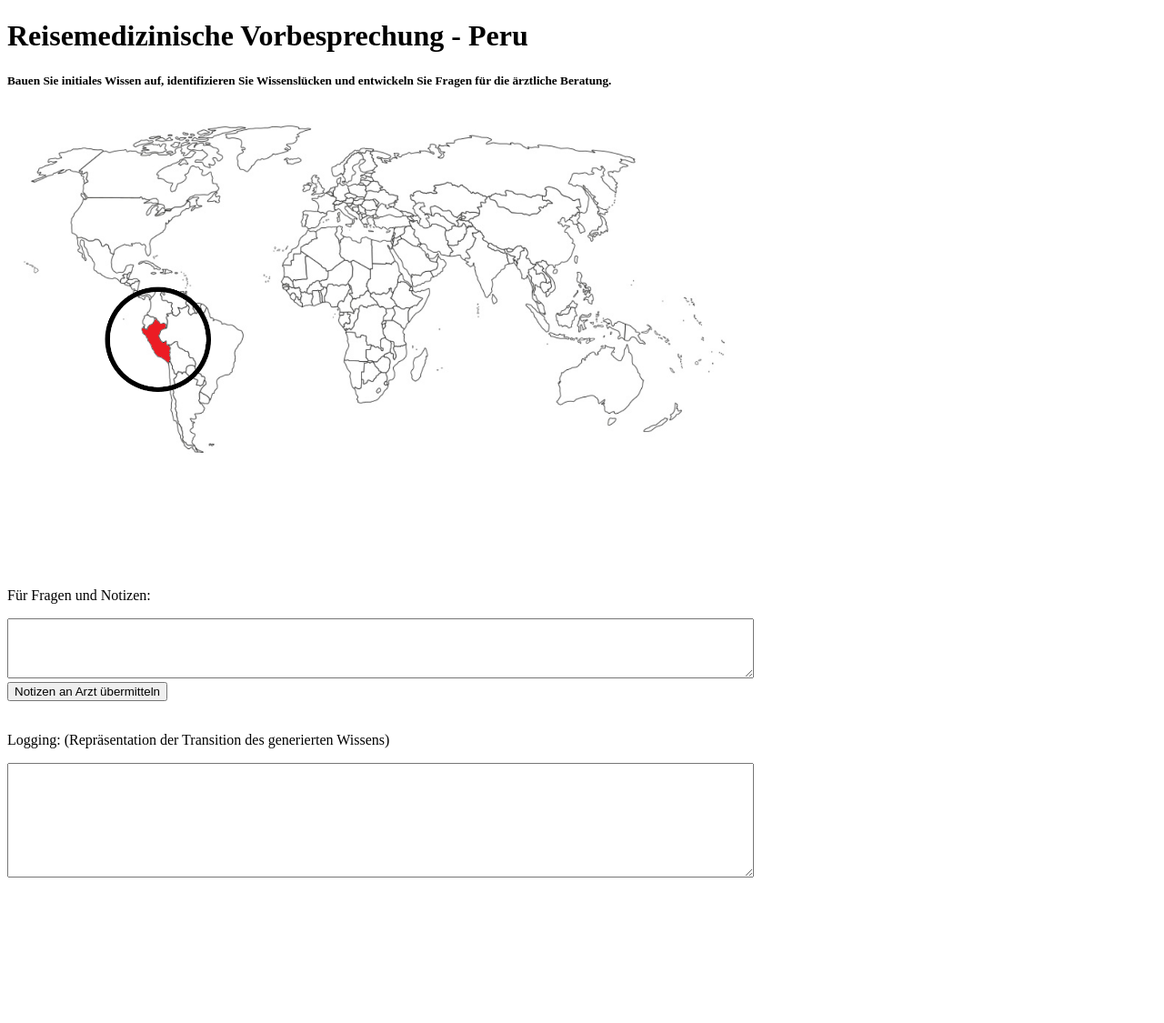
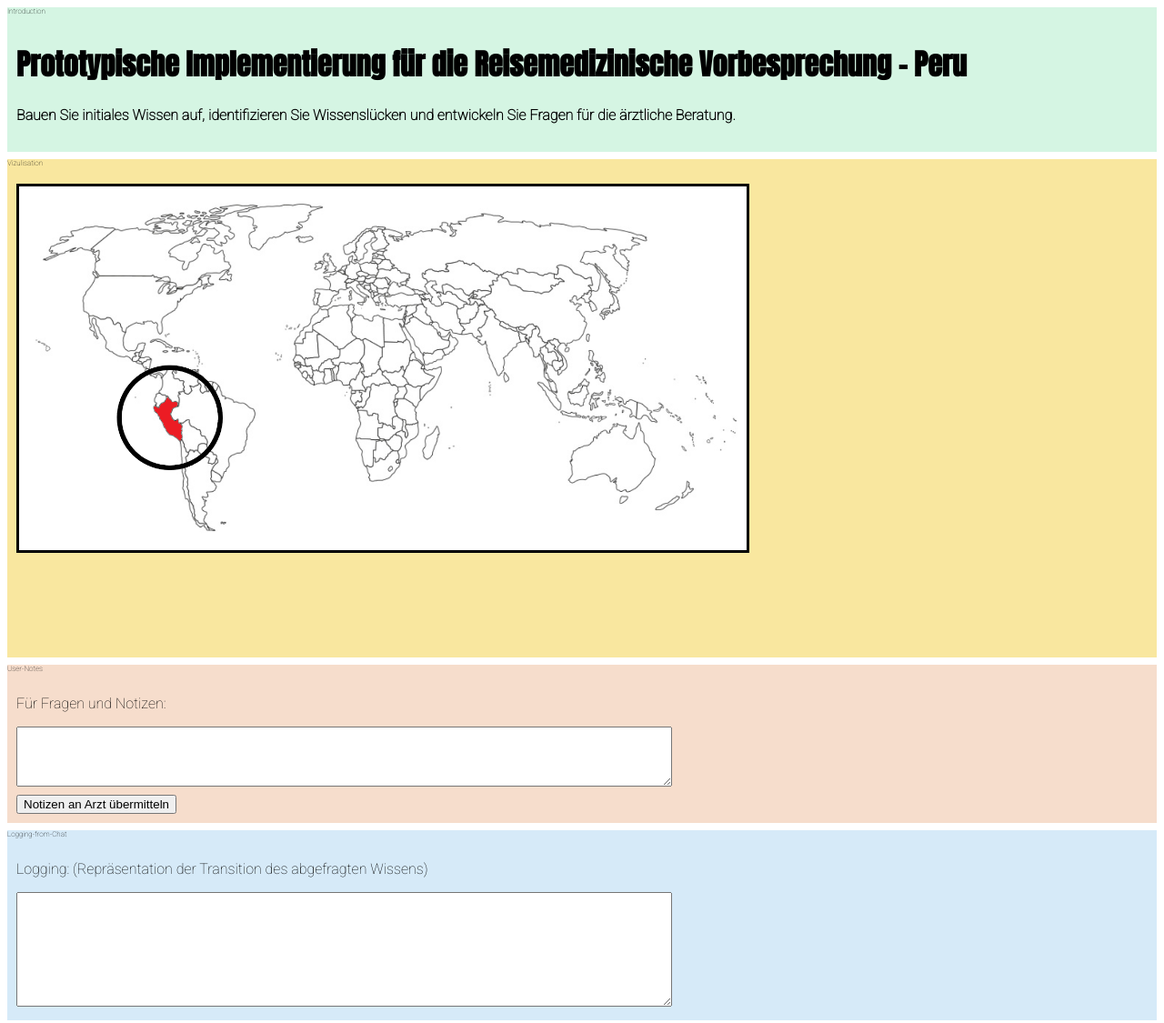
Before and after one commit to tomytud/travel-medical-chat-consultant, a plain HTML site: page index.html in a window 1280 px wide. Shown: the whole page at 91% size. Before the commit the page ends 977 px from the top, so only its background shows below. Drawn offline with nearby package versions, Linux system fonts and the light colour scheme.

Commit message:
css anpassungen

```diff
--- a/css/custom.css
+++ b/css/custom.css
@@ -1,3 +1,28 @@
+body {
+  font-family: 'Anton', serif;
+}
+
+img
+{border-style: solid;
+ border-color: black;
+ }
+
+h4
+{
+   font-family: 'Roboto', sans-serif;
+}
+
+p
+{
+   font-family: 'Roboto', sans-serif;
+}
+
+textarea
+{
+   font-family: 'Roboto', sans-serif;
+}
+
+
 /* hide buttons on initial page*/
 input.show_later {
                   visibility: hidden;
@@ -6,3 +31,43 @@ input.show_later {
 p.show_later {
                   visibility: hidden;
 }
+
+.top{
+font-size: 8px;
+padding: 0px;
+}
+
+.content{
+padding: 10px;
+padding-top: 0px;
+display: inline-block;
+}
+
+.content-left{
+padding: 10px;
+display: inline-block;
+vertical-align: top;
+}
+.content-right{
+padding: 10px;
+padding-right: 5%;
+display: inline-block;
+vertical-align: top;
+float: right;
+}
+
+.intro-top{
+background-color:  #d5f5e3 ;
+}
+
+.grafic-top{
+background-color:  #f9e79f ;
+}
+
+.note-top{
+background-color:  #f6ddcc ;
+}
+
+.logging-top{
+background-color: #d6eaf8;
+}
--- a/index.html
+++ b/index.html
@@ -3,6 +3,12 @@
 <head>
     <meta charset="UTF-8">
     <meta name="viewport" content="width=device-width, height=device-height, initial-scale=1.0, user-scalable=yes">
+    <link rel="preconnect" href="https://fonts.googleapis.com">
+    <link rel="preconnect" href="https://fonts.gstatic.com" crossorigin>
+    <link href="https://fonts.googleapis.com/css2?family=Anton&display=swap" rel="stylesheet">
+    <link rel="preconnect" href="https://fonts.googleapis.com">
+    <link rel="preconnect" href="https://fonts.gstatic.com" crossorigin>
+    <link href="https://fonts.googleapis.com/css2?family=Roboto:wght@100&display=swap" rel="stylesheet">
     <title>travel agent</title>
 
     <!--import of the lightbox lib-->
@@ -18,7 +24,7 @@
       intent="WELCOME"
       agent-id="b99f3e32-d35d-42b6-aea6-baf751964346"
       language-code="de"
-      chat-title="Assistent der Reisemedizin"
+      chat-title="Chat-Assistent der Reisemedizin"
       chat-icon="graphics/chatbot/tomy.png"
       expand="True"
     ></df-messenger>
@@ -33,38 +39,53 @@
 </head>
 <body>
 
- <h1>Reisemedizinische Vorbesprechung - Peru</h1>
- <h5>Bauen Sie initiales Wissen auf, identifizieren Sie Wissenslücken und entwickeln Sie Fragen für die ärztliche Beratung.</h5>
+<div class="intro-top">
+    <p class="top" >Introduction</p>
+    <div class="content">
+    <h1>Prototypische Implementierung für die Reisemedizinische Vorbesprechung - Peru</h1>
+    <h4>Bauen Sie initiales Wissen auf, identifizieren Sie Wissenslücken und entwickeln Sie Fragen für die ärztliche Beratung.</h4>
+    </div>
+</div>
+
+
+<div class="grafic-top">
+    <p class="top" >Vizulisation</p>
+     <div class="content-left">
         <a class="example-image-link" id="imagelink" href="graphics/maps_by_country/peru.png" data-lightbox="example-1">
         <img class="example-image" id="myImg" src="graphics/maps_by_country/peru.png" width="800" height="400">
         </a>
-
         <p class="show_later" id="description" >Hinweis: Für eine vergrößerte und detailierte Darstellung Bild anklicken.</p>
-
         <br>
-
         <input type="submit" class="show_later" id="vaccination_button" value="Impftabelle" onclick="getvaccination()">
         <input type="submit"  class="show_later" id="malaria_button" value="Malaria Karte" onclick="getmalaria()">
         <input type="submit"  class="show_later" id="malaria_table_button" value="Malaria Prophylaxe" onclick="getmalariatable()">
         <input type="submit" class="show_later" id="yellowfever_button" value="Gelbfieber Karte" onclick="getyellowfever()">
+     </div>
+    <div class="content-right">
+        <!--integrated chatbot
+        <iframe width="800" height="400"
+            src="https://console.dialogflow.com/api-client/demo/embedded/b99f3e32-d35d-42b6-aea6-baf751964346">
+        </iframe>
+        -->
+    </div>
+</div>
+<div class="note-top">
+    <p class="top" >User-Notes</p>
+     <div  class="content" >
+         <p>Für Fragen und Notizen:</p>
+         <textarea id="textArea" rows="4" cols="100"></textarea>
+         <br>
+         <input type="submit" value="Notizen an Arzt übermitteln">
+     </div>
+</div>
 
- <br>
- <br>
-
-  <p>Für Fragen und Notizen:</p>
-
-  <textarea id="textArea" rows="4" cols="100"></textarea>
-
- <br>
-
-  <input type="submit" value="Notizen an Arzt übermitteln">
-
-
- <br>
- <br>
- <p>Logging: (Repräsentation der Transition des generierten Wissens)</p>
+<div class="logging-top">
+    <p class="top" >Logging-from-Chat</p>
+    <div class="content">
+        <p>Logging: (Repräsentation der Transition des abgefragten Wissens)</p>
         <textarea id="logs" rows="8" cols="100"></textarea>
-
+    </div>
+</div>
 
 </body>
 </html>
--- a/js/custom.js
+++ b/js/custom.js
@@ -18,13 +18,13 @@ document.getElementById("imagelink").href = "graphics/peru/peru_malaria.png";
 }
 
 function getmalariatable() {
-    if (country == "ghana") {
-    document.getElementById("myImg").src = "graphics/malaria_svg/malaria_high_compact.svg";
-    document.getElementById("imagelink").href = "graphics/malaria_svg/malaria_high.svg";
-    } else {
-    document.getElementById("myImg").src = "graphics/malaria_svg/malaria_minor_compact.svg";
+    //if (country == "ghana") {
+    //document.getElementById("myImg").src = "graphics/malaria_svg/malaria_high_compact.svg";
+    //document.getElementById("imagelink").href = "graphics/malaria_svg/malaria_high.svg";
+    //} else {
+    document.getElementById("myImg").src = "graphics/peru/peru_prophylaxe.png";
     document.getElementById("imagelink").href = "graphics/malaria_svg/malaria_minor.svg";
-    }
+    //}
 
 }
 
@@ -36,7 +36,8 @@ document.getElementById("imagelink").href = "graphics/peru/peru_gelbfieber.png";
 }
 
 function getvaccination() {
-    document.getElementById("myImg").src = "graphics/svg/"+country+"_kompakt.svg";
+    document.getElementById("myImg").src = "graphics/peru/peru_impftabelle.png";
+    //document.getElementById("myImg").src = "graphics/svg/"+country+"_kompakt.svg";
     document.getElementById("imagelink").href = "graphics/svg/"+country+".svg";
 }
 
@@ -165,10 +166,17 @@ dfMessenger.addEventListener('df-response-received', function (event) {
 //function to log client input
 var s1 = "";
 var s2 = "";
+var index = 0;
 
 function appendContent(parameter, new_text) {
         s1 = document.getElementById('logs').value;
+        if (index == 0){
+        document.getElementById('logs').value = s1.concat(parameter+": "+new_text);
+        index = 1;
+        }else{
         document.getElementById('logs').value = s1.concat( "\n",parameter+": "+new_text);
+        }
+
 }
 
 function appendQuestion() {
```
Also changed, not shown: graphics/peru/peru_gelbfieber.png, graphics/peru/peru_malaria.png. Lines whose indentation alone changed are shown as unchanged.
